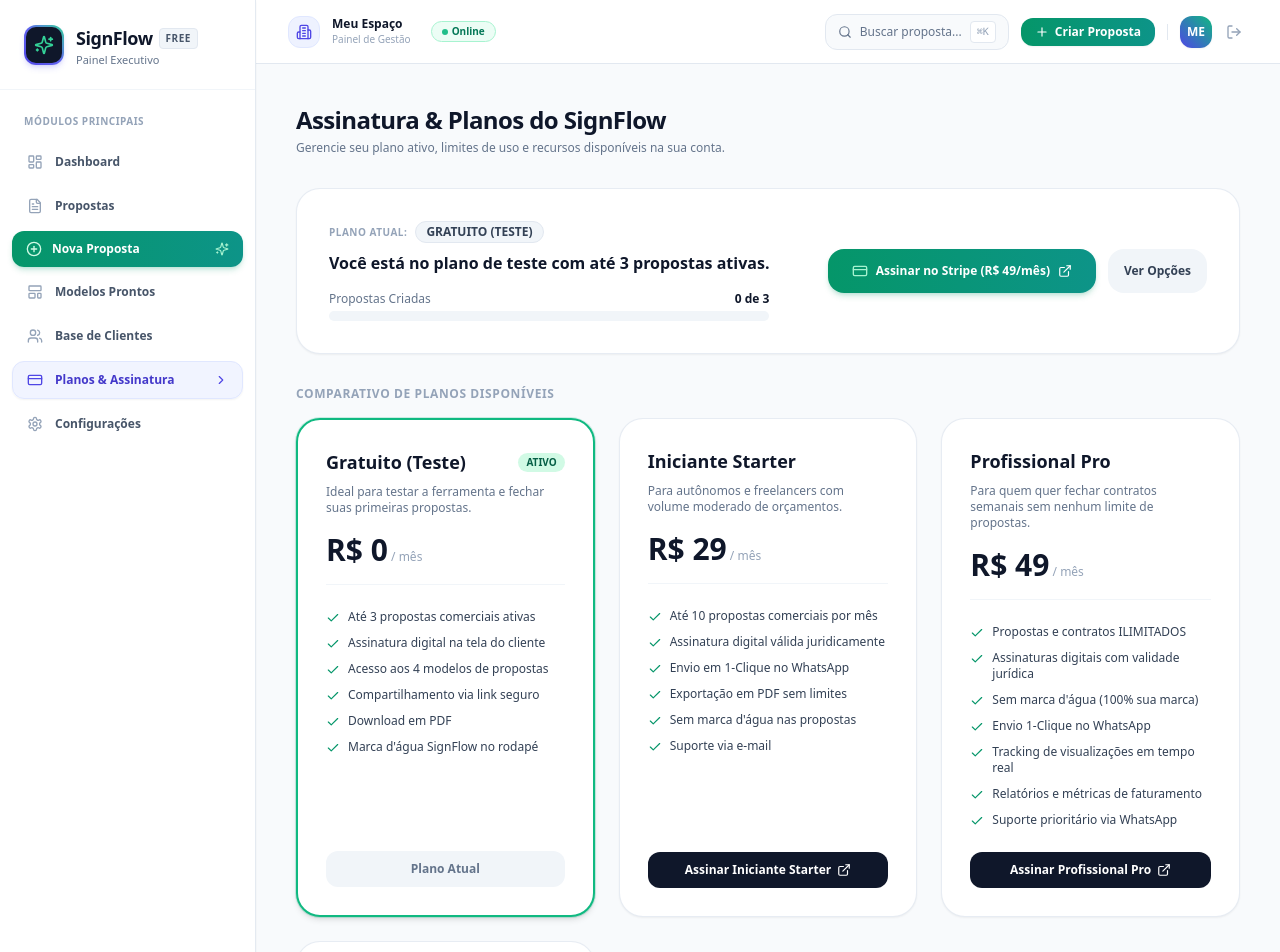
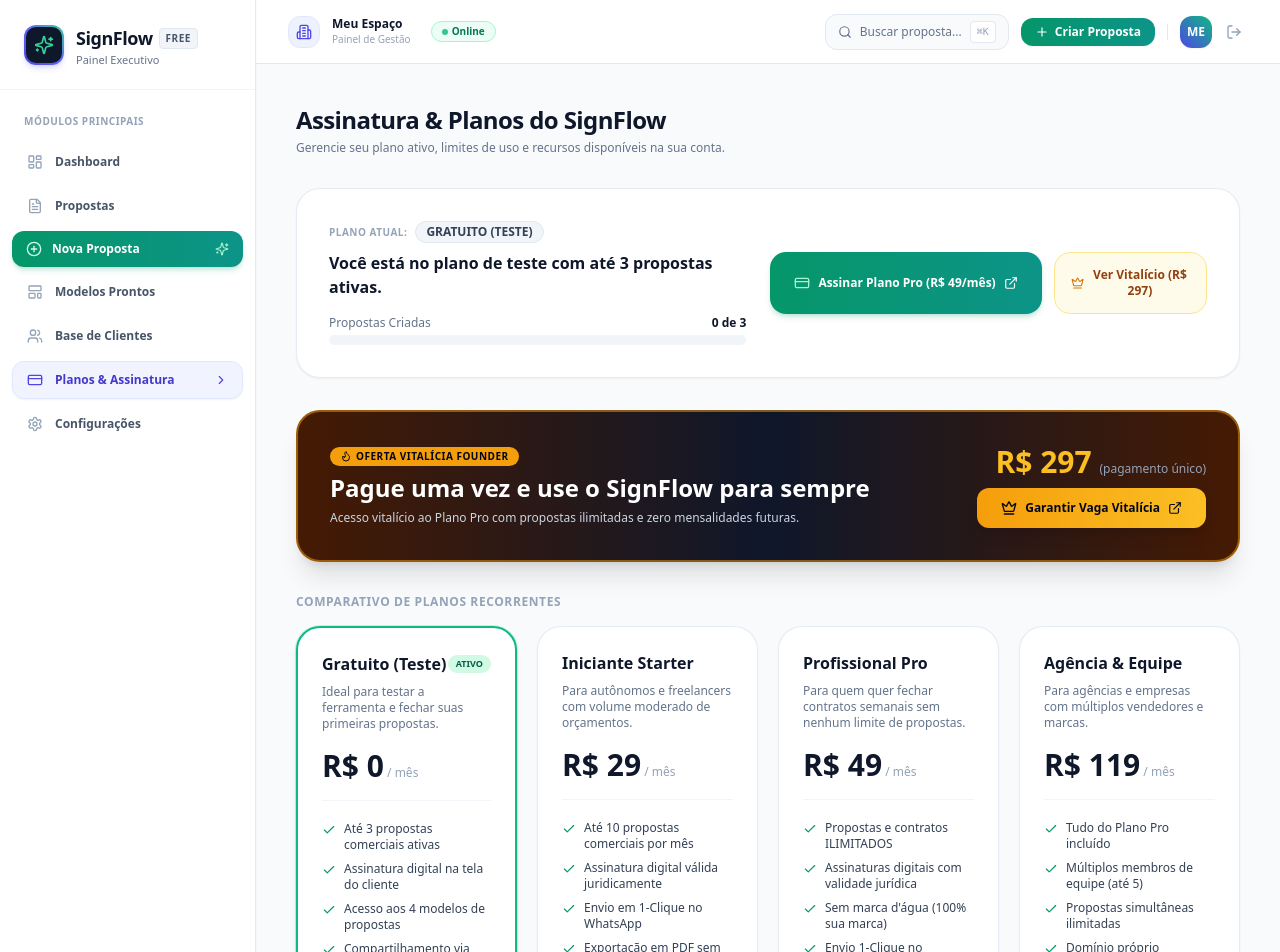
Before and after one commit to joaopedrl15e-gif/signflow, a Next.js app: page /dashboard/planos in a window 1280 px wide. Shown: the top 952 px of the page. Built offline with nearby package versions, Linux system fonts and the light colour scheme; no server answers.

Commit message:
Conectados todos os 4 links oficiais do Stripe

```diff
--- a/app/dashboard/planos/page.tsx
+++ b/app/dashboard/planos/page.tsx
@@ -8,16 +8,17 @@
   ShieldCheck,
   CreditCard,
   ExternalLink,
-  ArrowRight
+  Crown,
+  Flame
 } from 'lucide-react';
-import { SAAS_PLANS, STRIPE_CHECKOUT_URL } from '@/lib/plans';
+import { SAAS_PLANS, LIFETIME_PLAN, STRIPE_LINKS } from '@/lib/plans';
 import { UpgradeModal } from '@/components/UpgradeModal';
 
 export default function DashboardPlansPage() {
   const [subscriptionData, setSubscriptionData] = useState<any>(null);
   const [loading, setLoading] = useState(true);
   const [isUpgradeOpen, setIsUpgradeOpen] = useState(false);
-  const [targetPlan, setTargetPlan] = useState<'pro' | 'agency'>('pro');
+  const [targetPlan, setTargetPlan] = useState<'starter' | 'pro' | 'agency' | 'lifetime'>('pro');
 
   const fetchSubscription = async () => {
     try {
@@ -34,7 +35,7 @@
     fetchSubscription();
   }, []);
 
-  const handleOpenUpgrade = (planId: 'pro' | 'agency') => {
+  const handleOpenUpgrade = (planId: 'starter' | 'pro' | 'agency' | 'lifetime') => {
     setTargetPlan(planId);
     setIsUpgradeOpen(true);
   };
@@ -98,40 +99,75 @@
         {isFree && (
           <div className="flex flex-col sm:flex-row gap-3">
             <a
-              href={STRIPE_CHECKOUT_URL}
+              href={STRIPE_LINKS.pro}
               target="_blank"
               rel="noopener noreferrer"
               className="flex items-center justify-center gap-2 px-6 py-3.5 rounded-2xl bg-gradient-to-r from-emerald-600 to-teal-600 hover:from-emerald-500 hover:to-teal-500 text-white font-black text-xs shadow-md shadow-emerald-600/20 transition-all hover:scale-105 shrink-0"
             >
               <CreditCard className="w-4 h-4 text-emerald-200" />
-              <span>Assinar no Stripe (R$ 49/mês)</span>
+              <span>Assinar Plano Pro (R$ 49/mês)</span>
               <ExternalLink className="w-3.5 h-3.5" />
             </a>
 
             <button
-              onClick={() => handleOpenUpgrade('pro')}
-              className="px-4 py-3.5 rounded-2xl bg-slate-100 hover:bg-slate-200 text-slate-700 font-bold text-xs transition-colors"
+              onClick={() => handleOpenUpgrade('lifetime')}
+              className="px-4 py-3.5 rounded-2xl bg-amber-50 border border-amber-200 hover:bg-amber-100 text-amber-800 font-bold text-xs transition-colors flex items-center justify-center gap-1.5"
             >
-              Ver Opções
+              <Crown className="w-4 h-4 text-amber-600" />
+              <span>Ver Vitalício (R$ 297)</span>
             </button>
           </div>
         )}
       </div>
 
+      {/* 👑 SPECIAL LIFETIME FOUNDER BANNER 👑 */}
+      <div className="rounded-3xl p-6 sm:p-8 bg-gradient-to-r from-amber-950 via-slate-900 to-amber-950 text-white border-2 border-amber-500/50 shadow-xl flex flex-col md:flex-row items-center justify-between gap-6">
+        <div className="space-y-1.5">
+          <div className="flex items-center gap-2">
+            <span className="px-2.5 py-0.5 rounded-full bg-amber-500 text-slate-950 text-[10px] font-black uppercase tracking-wider flex items-center gap-1">
+              <Flame className="w-3 h-3 text-slate-950" />
+              <span>Oferta Vitalícia Founder</span>
+            </span>
+          </div>
+          <h3 className="text-xl sm:text-2xl font-black text-white">
+            Pague uma vez e use o SignFlow para sempre
+          </h3>
+          <p className="text-xs text-slate-300 max-w-lg">
+            Acesso vitalício ao Plano Pro com propostas ilimitadas e zero mensalidades futuras.
+          </p>
+        </div>
+
+        <div className="text-center sm:text-right shrink-0">
+          <span className="text-2xl sm:text-3xl font-black text-amber-400 block mb-2">
+            R$ 297 <span className="text-xs text-slate-400 font-normal">(pagamento único)</span>
+          </span>
+          <a
+            href={STRIPE_LINKS.lifetime}
+            target="_blank"
+            rel="noopener noreferrer"
+            className="inline-flex items-center gap-2 px-6 py-3 rounded-xl bg-gradient-to-r from-amber-500 to-amber-400 hover:from-amber-400 hover:to-amber-300 text-slate-950 font-black text-xs shadow-lg transition-all hover:scale-105"
+          >
+            <Crown className="w-4 h-4" />
+            <span>Garantir Vaga Vitalícia</span>
+            <ExternalLink className="w-3.5 h-3.5" />
+          </a>
+        </div>
+      </div>
+
       {/* Available Plans Grid */}
       <div className="space-y-4">
         <h2 className="text-xs font-bold text-slate-400 uppercase tracking-wider">
-          Comparativo de Planos Disponíveis
+          Comparativo de Planos Recorrentes
         </h2>
 
-        <div className="grid grid-cols-1 md:grid-cols-3 gap-6">
+        <div className="grid grid-cols-1 sm:grid-cols-2 lg:grid-cols-4 gap-5">
           {SAAS_PLANS.map((plan) => {
             const isCurrent = plan.id === currentPlanId;
 
             return (
               <div
                 key={plan.id}
-                className={`bg-white rounded-3xl p-6 sm:p-7 border flex flex-col justify-between transition-all ${
+                className={`bg-white rounded-3xl p-6 border flex flex-col justify-between transition-all ${
                   isCurrent
                     ? 'border-2 border-emerald-500 shadow-md ring-1 ring-emerald-500/20'
                     : 'border-slate-200/80 shadow-sm hover:border-slate-300'
@@ -139,9 +175,9 @@
               >
                 <div>
                   <div className="flex justify-between items-center mb-2">
-                    <h3 className="text-lg font-black text-slate-900">{plan.name}</h3>
+                    <h3 className="text-base font-black text-slate-900">{plan.name}</h3>
                     {isCurrent && (
-                      <span className="px-2 py-0.5 rounded-full bg-emerald-100 text-emerald-800 text-[10px] font-black uppercase">
+                      <span className="px-2 py-0.5 rounded-full bg-emerald-100 text-emerald-800 text-[9px] font-black uppercase">
                         Ativo
                       </span>
                     )}
@@ -149,14 +185,14 @@
 
                   <p className="text-xs text-slate-500 mb-4 min-h-[32px]">{plan.description}</p>
 
-                  <div className="mb-6 pb-4 border-b border-slate-100">
-                    <span className="text-3xl font-black text-slate-900">
+                  <div className="mb-5 pb-4 border-b border-slate-100">
+                    <span className="text-2xl sm:text-3xl font-black text-slate-900">
                       R$ {plan.monthlyPrice}
                     </span>
                     <span className="text-xs text-slate-400"> / mês</span>
                   </div>
 
-                  <div className="space-y-2.5 mb-6 text-xs text-slate-700">
+                  <div className="space-y-2 mb-6 text-xs text-slate-700">
                     {plan.features.map((f, idx) => (
                       <div key={idx} className="flex items-start gap-2">
                         <Check className="w-3.5 h-3.5 text-emerald-600 shrink-0 mt-0.5" />
@@ -170,26 +206,26 @@
                   {isCurrent ? (
                     <button
                       disabled
-                      className="w-full py-2.5 px-4 rounded-xl bg-slate-100 text-slate-500 font-bold text-xs cursor-default"
+                      className="w-full py-2 px-3 rounded-xl bg-slate-100 text-slate-500 font-bold text-xs cursor-default"
                     >
                       Plano Atual
                     </button>
                   ) : plan.id === 'free' ? (
                     <button
                       disabled
-                      className="w-full py-2.5 px-4 rounded-xl bg-slate-100 text-slate-500 font-bold text-xs cursor-default"
+                      className="w-full py-2 px-3 rounded-xl bg-slate-100 text-slate-500 font-bold text-xs cursor-default"
                     >
-                      Plano Básico
+                      Plano Teste
                     </button>
                   ) : (
                     <a
-                      href={STRIPE_CHECKOUT_URL}
+                      href={plan.stripeUrl || STRIPE_LINKS.pro}
                       target="_blank"
                       rel="noopener noreferrer"
-                      className="w-full py-2.5 px-4 rounded-xl bg-slate-900 hover:bg-emerald-600 text-white font-bold text-xs transition-colors flex items-center justify-center gap-1.5"
+                      className="w-full py-2.5 px-3 rounded-xl bg-slate-900 hover:bg-emerald-600 text-white font-bold text-xs transition-colors flex items-center justify-center gap-1.5"
                     >
                       <span>Assinar {plan.name}</span>
-                      <ExternalLink className="w-3.5 h-3.5" />
+                      <ExternalLink className="w-3 h-3" />
                     </a>
                   )}
                 </div>
--- a/app/page.tsx
+++ b/app/page.tsx
@@ -27,19 +27,17 @@
   Crown
 } from 'lucide-react';
 import confetti from 'canvas-confetti';
-import { SAAS_PLANS, LIFETIME_PLAN, STRIPE_CHECKOUT_URL } from '@/lib/plans';
+import { SAAS_PLANS, LIFETIME_PLAN, STRIPE_LINKS } from '@/lib/plans';
 import { UpgradeModal } from '@/components/UpgradeModal';
 
 export default function HomePage() {
   const [demoSigned, setDemoSigned] = useState(false);
   const [demoSigning, setDemoSigning] = useState(false);
 
-  // Pricing Switcher & Upgrade Modal
   const [pricingCycle, setPricingCycle] = useState<'monthly' | 'annual'>('monthly');
   const [isUpgradeModalOpen, setIsUpgradeModalOpen] = useState(false);
   const [selectedPlanForModal, setSelectedPlanForModal] = useState<'starter' | 'pro' | 'agency' | 'lifetime'>('pro');
 
-  // ROI Calculator
   const [proposalsPerMonth, setProposalsPerMonth] = useState(12);
   const [averageTicket, setAverageTicket] = useState(2500);
 
@@ -152,7 +150,7 @@
             <span>Criar Minha Conta Gratuita</span>
           </Link>
           <a
-            href={STRIPE_CHECKOUT_URL}
+            href={STRIPE_LINKS.pro}
             target="_blank"
             rel="noopener noreferrer"
             className="w-full sm:w-auto flex items-center justify-center gap-2 px-6 py-4 rounded-2xl glass-panel hover:bg-slate-850 text-slate-200 font-semibold text-sm transition-all"
@@ -370,7 +368,7 @@
               </span>
               <span className="text-[11px] text-slate-400 block mb-3 font-medium">Pagamento único ou 12x</span>
               <a
-                href={STRIPE_CHECKOUT_URL}
+                href={STRIPE_LINKS.lifetime}
                 target="_blank"
                 rel="noopener noreferrer"
                 className="inline-flex items-center gap-2 px-6 py-3 rounded-xl bg-gradient-to-r from-amber-500 to-amber-400 hover:from-amber-400 hover:to-amber-300 text-slate-950 font-black text-xs shadow-lg shadow-amber-500/20 transition-all hover:scale-105"
@@ -469,7 +467,7 @@
                   </Link>
                 ) : (
                   <a
-                    href={STRIPE_CHECKOUT_URL}
+                    href={plan.stripeUrl || STRIPE_LINKS.pro}
                     target="_blank"
                     rel="noopener noreferrer"
                     className={`w-full py-3 px-4 rounded-xl font-black text-xs transition-all flex items-center justify-center gap-2 ${
--- a/components/UpgradeModal.tsx
+++ b/components/UpgradeModal.tsx
@@ -1,9 +1,9 @@
 'use client';
 
 import React, { useState } from 'react';
-import { X, Check, Zap, Sparkles, ShieldCheck, CreditCard, Loader2, ExternalLink, Crown, Flame } from 'lucide-react';
+import { X, Check, Zap, Sparkles, ShieldCheck, CreditCard, Loader2, ExternalLink } from 'lucide-react';
 import confetti from 'canvas-confetti';
-import { SAAS_PLANS, LIFETIME_PLAN, STRIPE_CHECKOUT_URL } from '@/lib/plans';
+import { SAAS_PLANS, LIFETIME_PLAN, STRIPE_LINKS } from '@/lib/plans';
 
 interface UpgradeModalProps {
   isOpen: boolean;
@@ -27,6 +27,7 @@
   const isLifetime = selectedPlan === 'lifetime';
   const plan = SAAS_PLANS.find(p => p.id === selectedPlan) || SAAS_PLANS[2];
   const price = isLifetime ? LIFETIME_PLAN.oneTimePrice : (billingCycle === 'annual' ? plan.annualPrice : plan.monthlyPrice);
+  const currentStripeUrl = isLifetime ? STRIPE_LINKS.lifetime : STRIPE_LINKS[selectedPlan];
 
   const handleSimulateUpgrade = async () => {
     try {
@@ -196,7 +197,7 @@
         {/* Primary Checkout Button via Stripe Link */}
         <div className="space-y-3">
           <a
-            href={STRIPE_CHECKOUT_URL}
+            href={currentStripeUrl}
             target="_blank"
             rel="noopener noreferrer"
             className="w-full flex items-center justify-center gap-2 py-4 px-6 rounded-2xl bg-gradient-to-r from-emerald-600 via-emerald-500 to-teal-500 hover:from-emerald-500 hover:to-teal-400 text-white font-black text-sm shadow-xl shadow-emerald-600/25 transition-all hover:scale-[1.01] active:scale-[0.99]"
--- a/lib/plans.ts
+++ b/lib/plans.ts
@@ -17,7 +17,12 @@
   stripeUrl?: string;
 }
 
-export const STRIPE_CHECKOUT_URL = 'https://buy.stripe.com/test_00wfZg3Pv1fh2Hw7eheEo00';
+export const STRIPE_LINKS = {
+  starter: 'https://buy.stripe.com/test_14A14m2Lr4rt1Ds7eheEo04',
+  pro: 'https://buy.stripe.com/test_00wfZg3Pv1fh2Hw7eheEo00',
+  agency: 'https://buy.stripe.com/test_dRm7sK85L6zB4PEaqteEo03',
+  lifetime: 'https://buy.stripe.com/test_3cI5kC71HbTV5TIaqteEo01',
+};
 
 export const SAAS_PLANS: Plan[] = [
   {
@@ -53,8 +58,8 @@
       'Sem marca d\'água nas propostas',
       'Suporte via e-mail',
     ],
-    ctaText: 'Assinar Starter',
-    stripeUrl: STRIPE_CHECKOUT_URL,
+    ctaText: 'Assinar Starter (R$ 29)',
+    stripeUrl: STRIPE_LINKS.starter,
   },
   {
     id: 'pro',
@@ -74,8 +79,8 @@
       'Relatórios e métricas de faturamento',
       'Suporte prioritário via WhatsApp',
     ],
-    ctaText: 'Assinar Plano Pro',
-    stripeUrl: STRIPE_CHECKOUT_URL,
+    ctaText: 'Assinar Plano Pro (R$ 49)',
+    stripeUrl: STRIPE_LINKS.pro,
   },
   {
     id: 'agency',
@@ -93,8 +98,8 @@
       'Exportação de relatórios contábeis',
       'Onboarding VIP individual',
     ],
-    ctaText: 'Assinar Agência',
-    stripeUrl: STRIPE_CHECKOUT_URL,
+    ctaText: 'Assinar Agência (R$ 119)',
+    stripeUrl: STRIPE_LINKS.agency,
   }
 ];
 
@@ -104,7 +109,7 @@
   badge: 'OFERTA DE LANÇAMENTO 🔥',
   description: 'Pague UMA ÚNICA VEZ e tenha acesso eterno ao Plano Pro sem mensalidades.',
   oneTimePrice: 297,
-  originalPrice: 588, // 1 ano de Pro
+  originalPrice: 588,
   installments: 'ou 12x de R$ 29,70',
   features: [
     'Acesso VITALÍCIO ao SignFlow Pro',
@@ -115,5 +120,5 @@
     'Suporte prioritário vitalício',
   ],
   ctaText: 'Garantir Acesso Vitalício (R$ 297)',
-  stripeUrl: STRIPE_CHECKOUT_URL,
+  stripeUrl: STRIPE_LINKS.lifetime,
 };
```
